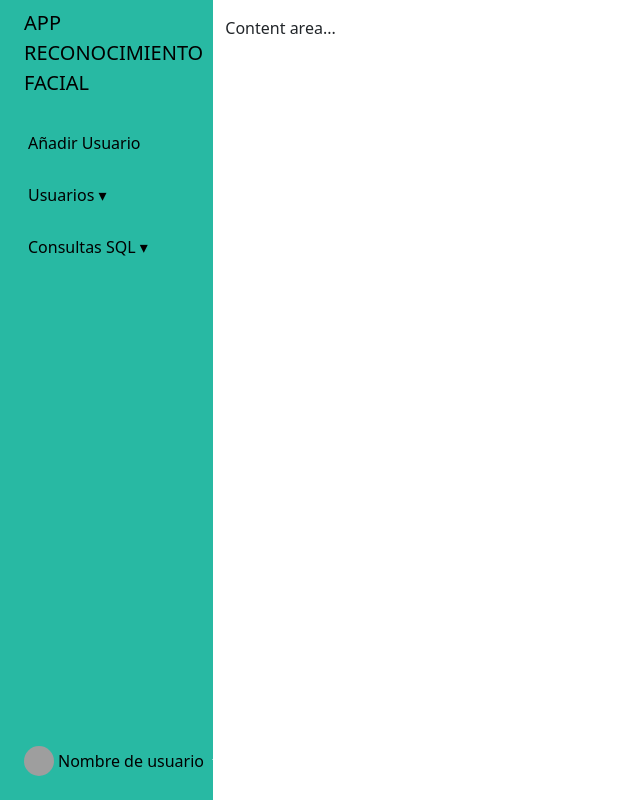
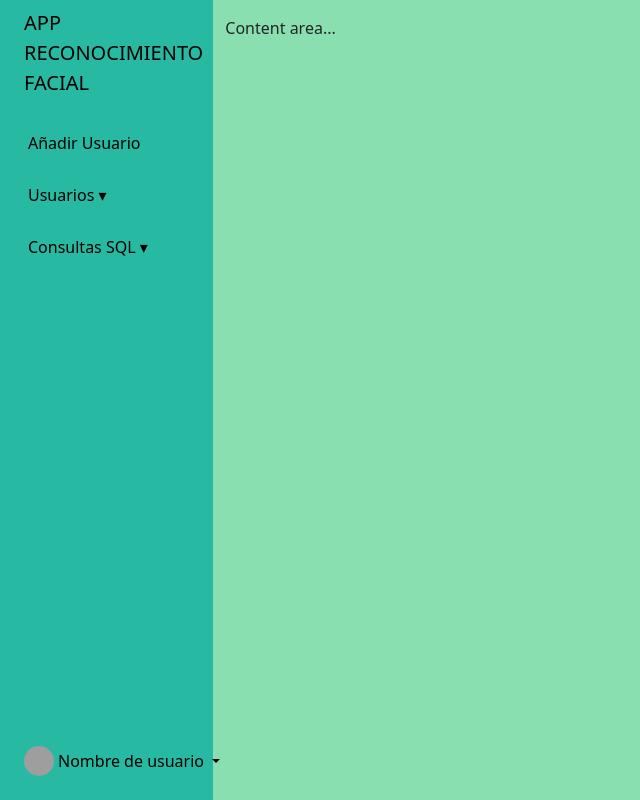
Before and after one commit to Sam220903/Web-ReconocimientoFacial, an Angular app: page / in a window 1280 px wide. Shown: the whole page, without its empty margins (0-640 px from the left). Built offline with nearby package versions, Linux system fonts and the light colour scheme; grey boxes are pictures that could not be loaded.

Commit message:
modified:   src/app/Components/navbar/navbar.component.html

```diff
--- a/src/app/Components/navbar/navbar.component.html
+++ b/src/app/Components/navbar/navbar.component.html
@@ -113,7 +113,7 @@
 				</ul>
 				<hr>
 				<div class="dropdown pb-4">
-					<a href="#" class="d-flex align-items-center text-white text-decoration-none dropdown-toggle"
+					<a href="#" class="d-flex align-items-center text-black text-decoration-none dropdown-toggle"
 						id="dropdownUser1" data-bs-toggle="dropdown" aria-expanded="false">
 						<img src="https://github.com/mdo.png" alt="hugenerd" width="30" height="30"
 							class="rounded-circle">
@@ -130,7 +130,7 @@
 				</div>
 			</div>
 		</div>
-		<div class="col py-3">
+		<div class="col py-3" style = "background:#89dfaf;">
 			Content area...
 		</div>
 	</div>
```
